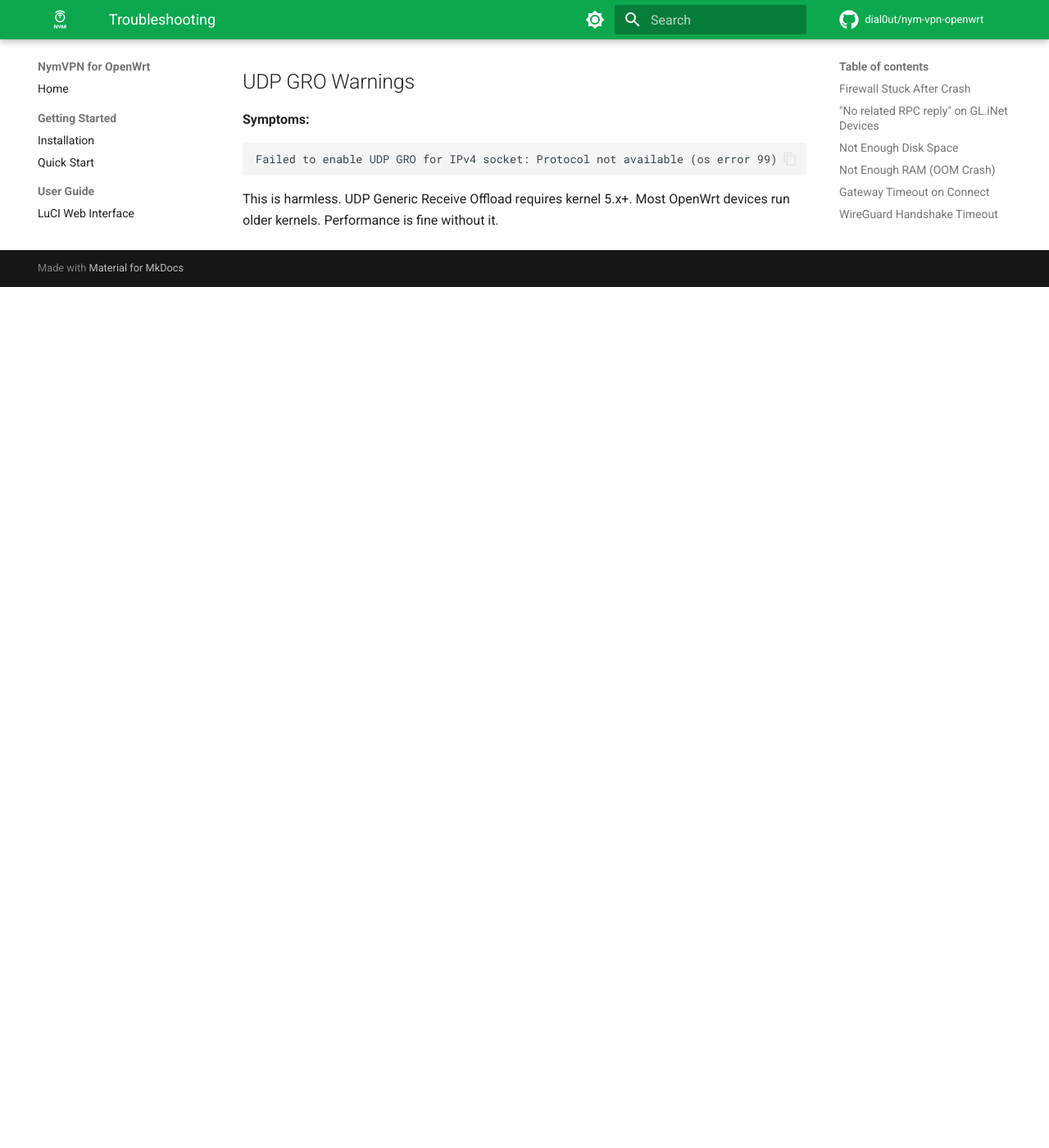
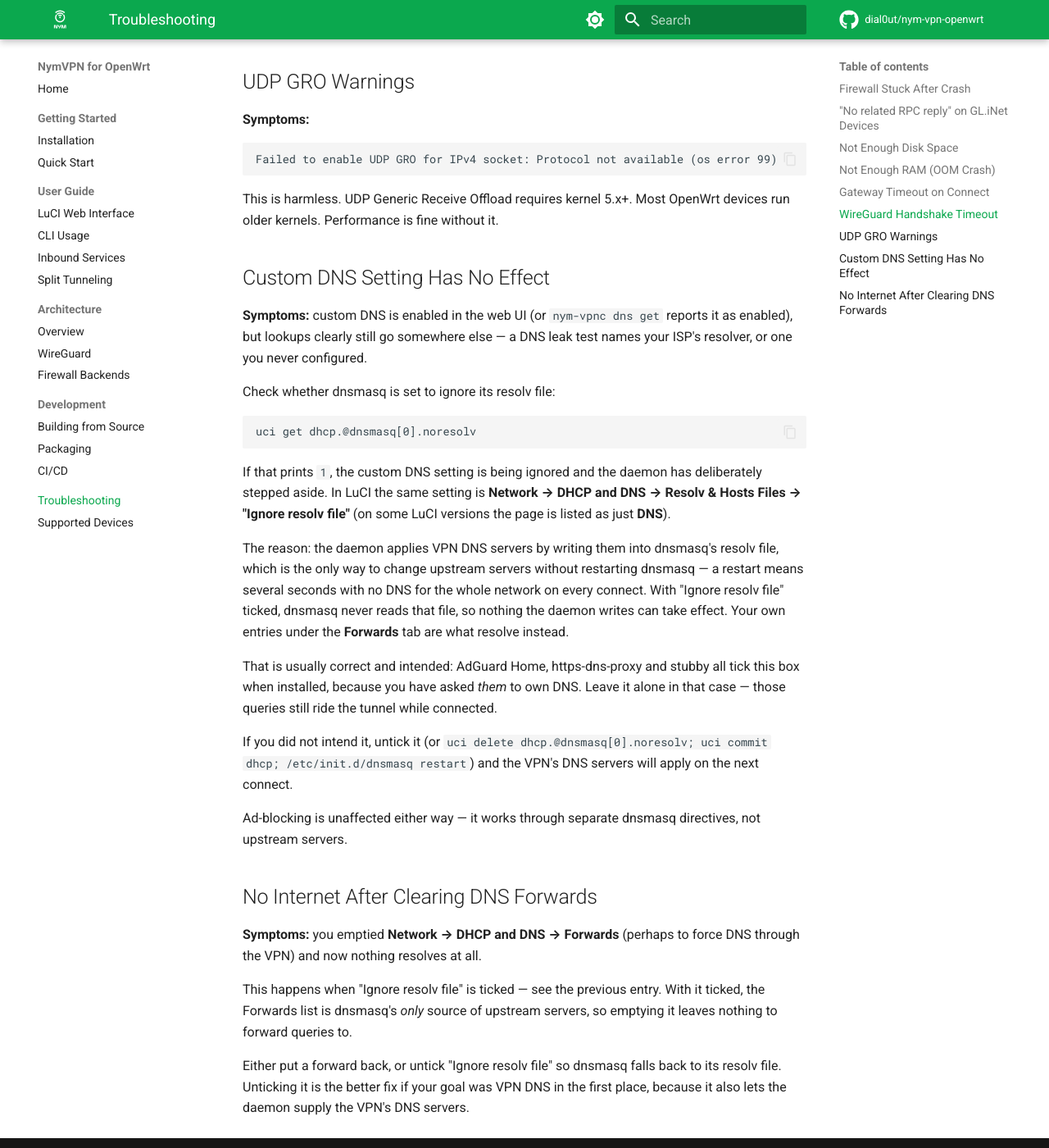
Before and after one commit to dial0ut/nym-vpn-openwrt, an MkDocs documentation site: the page built from docs/troubleshooting.md, in a window 1280 px wide and 1400 px high, scrolled down 3448 px. Shown: the whole window at 82% size. Built offline with MkDocs 1.6.1 and Material for MkDocs 9.7.7, drawn with Linux system fonts in a browser that asks for light colours; comment, search, counter and statistics services are not loaded; before the commit the page ends 3798 px from its top, so only the background shows below that.

Commit message:
docs: troubleshooting entries for the dnsmasq resolv-file setting
Two symptom-indexed entries: custom DNS appearing to have no effect, and
losing DNS entirely after emptying the Forwards list. Both name the LuCI
location ("Ignore resolv file" under Network → DHCP and DNS → Resolv &
Hosts Files) rather than only the uci option, and say when to leave it
alone — an AdGuard Home or DoH proxy install ticks it on purpose.

````diff
--- a/docs/troubleshooting.md
+++ b/docs/troubleshooting.md
@@ -172,3 +172,53 @@ Failed to enable UDP GRO for IPv4 socket: Protocol not available (os error 99)
 
 This is harmless. UDP Generic Receive Offload requires kernel 5.x+.
 Most OpenWrt devices run older kernels. Performance is fine without it.
+
+## Custom DNS Setting Has No Effect
+
+**Symptoms:** custom DNS is enabled in the web UI (or `nym-vpnc dns get`
+reports it as enabled), but lookups clearly still go somewhere else — a
+DNS leak test names your ISP's resolver, or one you never configured.
+
+Check whether dnsmasq is set to ignore its resolv file:
+```
+uci get dhcp.@dnsmasq[0].noresolv
+```
+
+If that prints `1`, the custom DNS setting is being ignored and the
+daemon has deliberately stepped aside. In LuCI the same setting is
+**Network → DHCP and DNS → Resolv & Hosts Files → "Ignore resolv file"**
+(on some LuCI versions the page is listed as just **DNS**).
+
+The reason: the daemon applies VPN DNS servers by writing them into
+dnsmasq's resolv file, which is the only way to change upstream servers
+without restarting dnsmasq — a restart means several seconds with no DNS
+for the whole network on every connect. With "Ignore resolv file"
+ticked, dnsmasq never reads that file, so nothing the daemon writes can
+take effect. Your own entries under the **Forwards** tab are what
+resolve instead.
+
+That is usually correct and intended: AdGuard Home, https-dns-proxy and
+stubby all tick this box when installed, because you have asked *them*
+to own DNS. Leave it alone in that case — those queries still ride the
+tunnel while connected.
+
+If you did not intend it, untick it (or `uci delete
+dhcp.@dnsmasq[0].noresolv; uci commit dhcp; /etc/init.d/dnsmasq restart`)
+and the VPN's DNS servers will apply on the next connect.
+
+Ad-blocking is unaffected either way — it works through separate
+dnsmasq directives, not upstream servers.
+
+## No Internet After Clearing DNS Forwards
+
+**Symptoms:** you emptied **Network → DHCP and DNS → Forwards** (perhaps
+to force DNS through the VPN) and now nothing resolves at all.
+
+This happens when "Ignore resolv file" is ticked — see the previous
+entry. With it ticked, the Forwards list is dnsmasq's *only* source of
+upstream servers, so emptying it leaves nothing to forward queries to.
+
+Either put a forward back, or untick "Ignore resolv file" so dnsmasq
+falls back to its resolv file. Unticking it is the better fix if your
+goal was VPN DNS in the first place, because it also lets the daemon
+supply the VPN's DNS servers.
````
